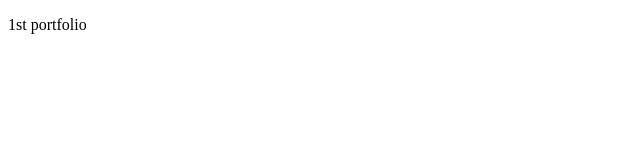
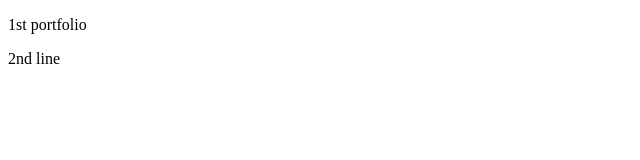
Before and after one commit to ImtiyazHossainRahib/1stportfolio, a plain HTML site: page index.html in a window 1280 px wide. Shown: the full height of the page, 0-640 px from the left. Drawn offline with Linux system fonts and the light colour scheme.

Commit message:
please add

```diff
--- a/index.html
+++ b/index.html
@@ -8,6 +8,7 @@
 <body>
   <header>
 <p>1st portfolio</p>
+<p>2nd line</p>
   </header>
 
   <main>
```
